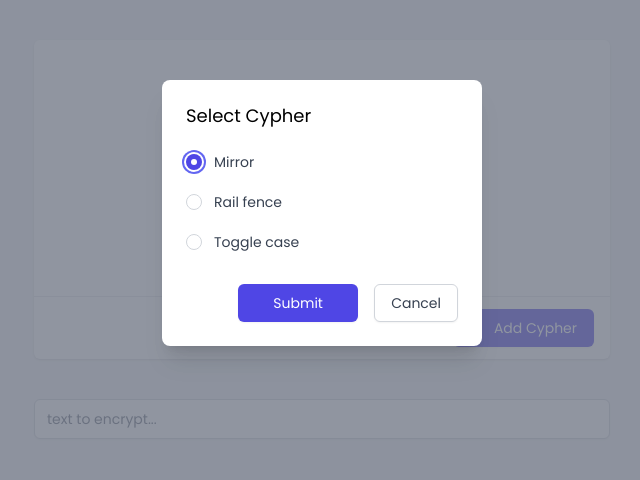
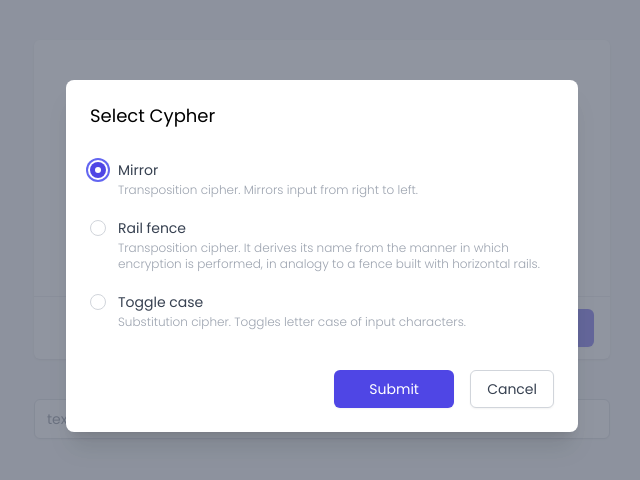
Before and after one commit to ny1am/cryptic-on-paper, a React (Vite) app: page / in a window 1280 px wide. Both pictures are taken after a click on the button "Add Cypher". Shown: the top 480 px of the page, without its empty margins (318-958 px from the left). Built offline with nearby package versions, Linux system fonts and the light colour scheme.

Commit message:
feat(add-cypher): support cypher description

```diff
--- a/index.html
+++ b/index.html
@@ -9,7 +9,7 @@
     <link href="https://fonts.googleapis.com/css2?family=Poppins:wght@300;400&display=swap" rel="stylesheet" />
     <title>Cryptic on paper</title>
   </head>
-  <body class="bg-gray-100 font-poppins mx-auto max-w-7xl px-4 sm:px-6 lg:px-8 min-w-fit">
+  <body class="bg-gray-100 font-poppins mx-auto max-w-7xl px-4 sm:px-6 lg:px-8 min-w-[20rem]">
     <div id="root" class="mx-auto max-w-xl py-10"></div>
     <script type="module" src="/src/main.tsx"></script>
   </body>
--- a/src/components/Dialog/index.tsx
+++ b/src/components/Dialog/index.tsx
@@ -11,7 +11,7 @@ export function Dialog({ children, onClose }: React.PropsWithoutRef<DialogProps>
     <D className="relative z-10" open={true} onClose={onClose}>
       <div className="fixed inset-0 bg-gray-500/75" aria-hidden="true" />
       <div className="fixed inset-0 z-10 overflow-y-auto">
-        <D.Panel className="relative transform overflow-hidden rounded-lg bg-white px-4 pt-5 pb-4 text-left shadow-xl transition-all min-w-fit xs:my-20 xs:w-full xs:max-w-xs xs:p-6 xs:mx-auto">
+        <D.Panel className="relative transform overflow-hidden rounded-lg bg-white px-4 pt-5 pb-4 text-left shadow-xl transition-all min-w-[20rem] xs:my-20 xs:w-full xs:max-w-lg xs:p-6 xs:mx-auto">
           {children}
         </D.Panel>
       </div>
--- a/src/components/DynamicForm/index.tsx
+++ b/src/components/DynamicForm/index.tsx
@@ -99,7 +99,7 @@ export function DynamicForm<T extends Shape>({
           )}
         </div>
       ))}
-      <div className="mt-8 flex justify-end gap-x-4">
+      <div className="mt-10 flex justify-end gap-x-4">
         <Button type="submit" primary>
           Submit
         </Button>
--- a/src/pages/encrypt/CyphersPipe/AddCypherForm.tsx
+++ b/src/pages/encrypt/CyphersPipe/AddCypherForm.tsx
@@ -11,7 +11,7 @@ import {
   cyphersRegister,
 } from '../config';
 import { CypherOptionsForm } from './CypherOptionsForm';
-import { areCypherOptionsRequired } from './pipeConfig';
+import { areCypherOptionsRequired, pipeCfg } from './pipeConfig';
 
 type CypherKey = keyof CyphersOptionsRegister;
 const cypherKeys = Object.keys(cyphersRegister) as CypherKey[];
@@ -52,7 +52,7 @@ export function AddCypherForm({ onDispose }: AddCypherFormProps) {
   if (optionsForm) {
     return (
       <FocusLock>
-        <h2 className="text-lg font-medium leading-6 mb-6">{optionsForm} config</h2>
+        <h2 className="text-lg font-medium leading-6 mb-4">{optionsForm} config</h2>
         <CypherOptionsForm
           cypherKey={optionsForm}
           handleSubmit={handleOptionsSubmit}
@@ -64,14 +64,22 @@ export function AddCypherForm({ onDispose }: AddCypherFormProps) {
 
   return (
     <>
-      <h2 className="text-lg font-medium leading-6 mb-6">Select Cypher</h2>
-      <form autoComplete="off" onSubmit={() => handleAddCypher(selectedKey)}>
+      <h2 className="text-lg font-medium leading-6 mb-4">Select Cypher</h2>
+      <form
+        className="mt-8"
+        autoComplete="off"
+        onSubmit={() => handleAddCypher(selectedKey)}
+      >
         <fieldset>
           <legend className="sr-only">Cypher</legend>
           <div className="space-y-5">
             {cypherKeys
-              .map((key) => ({ cypherKey: key, htmlId: `c_${key.replace(/\W/g, '')}` }))
-              .map(({ cypherKey, htmlId }) => (
+              .map((key) => ({
+                cypherKey: key,
+                htmlId: `c_${key.replace(/\W/g, '')}`,
+                description: pipeCfg[key].meta.description?.short,
+              }))
+              .map(({ cypherKey, htmlId, description }) => (
                 <div key={htmlId} className="relative flex items-start">
                   <div className="flex h-5 items-center">
                     <input
@@ -79,24 +87,27 @@ export function AddCypherForm({ onDispose }: AddCypherFormProps) {
                       type="radio"
                       name="cypher"
                       className="h-4 w-4 border-gray-300 text-indigo-600 focus:ring-indigo-500"
-                      // aria-describedby={`${htmlId}-description`}
+                      aria-describedby={`${htmlId}-description`}
                       checked={cypherKey === selectedKey}
-                      onClick={() => setSelectedKey(cypherKey)}
+                      onChange={() => setSelectedKey(cypherKey)}
                     />
                   </div>
                   <div className="ml-3 text-sm">
                     <label htmlFor={htmlId} className="font-medium text-gray-700">
                       {cypherKey}
                     </label>
-                    {/* <p id={`${htmlId}-description`} className="text-gray-400 font-light">
-                      todo: add description
-                    </p> */}
+                    <p
+                      id={`${htmlId}-description`}
+                      className="text-xs text-gray-400 font-light mt-0.5"
+                    >
+                      {description}
+                    </p>
                   </div>
                 </div>
               ))}
           </div>
         </fieldset>
-        <div className="mt-8 flex justify-end gap-x-4">
+        <div className="mt-10 flex justify-end gap-x-4">
           <Button
             type="submit"
             className="min-w-[120px]"
--- a/src/pages/encrypt/CyphersPipe/CypherOptionsForm.tsx
+++ b/src/pages/encrypt/CyphersPipe/CypherOptionsForm.tsx
@@ -16,16 +16,23 @@ export function CypherOptionsForm<T extends CypherKeyWhenRequiredOptions>({
   handleSubmit,
   handleCancel,
 }: React.PropsWithoutRef<CypherOptionsFormProps<T>>) {
-  const schema = pipeCfg[cypherKey].optionsSchema as FormSchemaType<T>;
-  const uiConfig = pipeCfg[cypherKey].uiConfig as DynamicFormUIConfig<
-    CyphersOptionsRegister[T]
-  >;
+  const cfg = pipeCfg[cypherKey];
+
+  const schema = cfg.optionsSchema as FormSchemaType<T>;
+  const uiConfig = cfg.uiConfig as DynamicFormUIConfig<CyphersOptionsRegister[T]>;
+  const description = cfg.meta.description.long || cfg.meta.description.short;
+
   return (
+    <>
+      <p className="text-sm font-light text-gray-500 mb-8 max-w-[95%] tracking-wide">
+        {description}
+      </p>
       <DynamicForm
         schema={schema}
         uiConfig={uiConfig}
         onSubmit={(d) => handleSubmit(cypherKey, d)}
         onCancel={handleCancel}
       />
+    </>
   );
 }
--- a/src/pages/encrypt/CyphersPipe/pipeConfig.ts
+++ b/src/pages/encrypt/CyphersPipe/pipeConfig.ts
@@ -16,6 +16,12 @@ type PipeCfg = {
     uiConfig: T extends CypherKeyWhenRequiredOptions
       ? DynamicFormUIConfig<CyphersOptionsRegister[T]>
       : undefined;
+    meta: {
+      description: {
+        short: string;
+        long?: string;
+      };
+    };
   };
 };
 
@@ -23,6 +29,11 @@ export const pipeCfg: PipeCfg = {
   'Mirror': {
     optionsSchema: undefined,
     uiConfig: undefined,
+    meta: {
+      description: {
+        short: `Transposition cipher. Mirrors input from right to left.`,
+      },
+    },
   },
   'Rail fence': {
     optionsSchema: zod.object({
@@ -33,6 +44,12 @@ export const pipeCfg: PipeCfg = {
         component: RangeInput,
         valueAsNumber: true,
         props: { min: 2, max: 6, defaultValue: 4 },
+      },
+    },
+    meta: {
+      description: {
+        short: `Transposition cipher. It derives its name from the manner in which encryption is performed, in analogy to a fence built with horizontal rails.`,
+        long: `In the rail fence cipher, the plaintext is written downwards diagonally on successive "rails" of an imaginary fence, then moving up when the bottom rail is reached, down again when the top rail is reached, and so on until the whole plaintext is written out. The ciphertext is then read off in rows.`,
       },
     },
   },
@@ -46,6 +63,11 @@ export const pipeCfg: PipeCfg = {
         props: { maxLength: 20 },
       },
     },
+    meta: {
+      description: {
+        short: `Substitution cipher. Toggles letter case of input characters.`,
+      },
+    },
   },
 };
 
```
Lines whose indentation alone changed are shown as unchanged.
